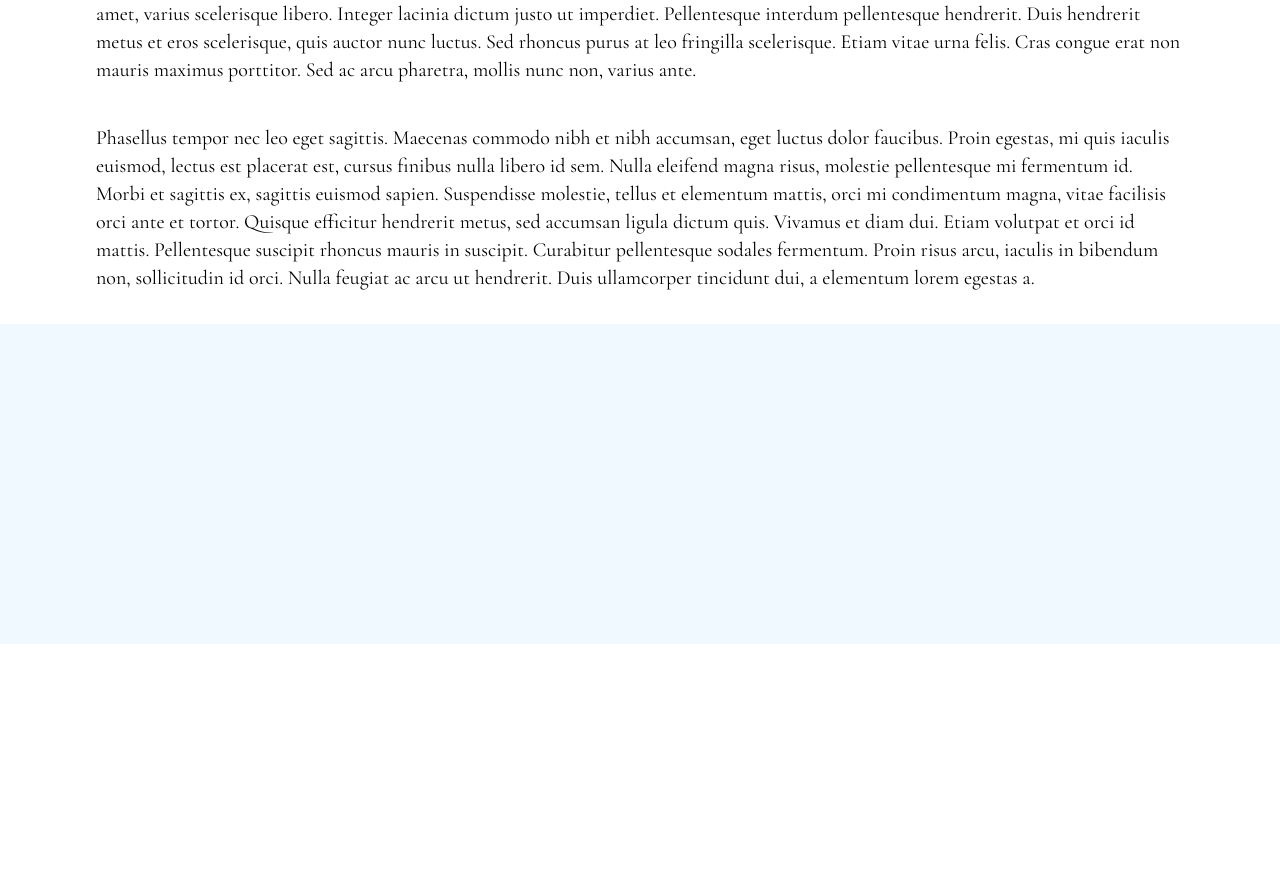
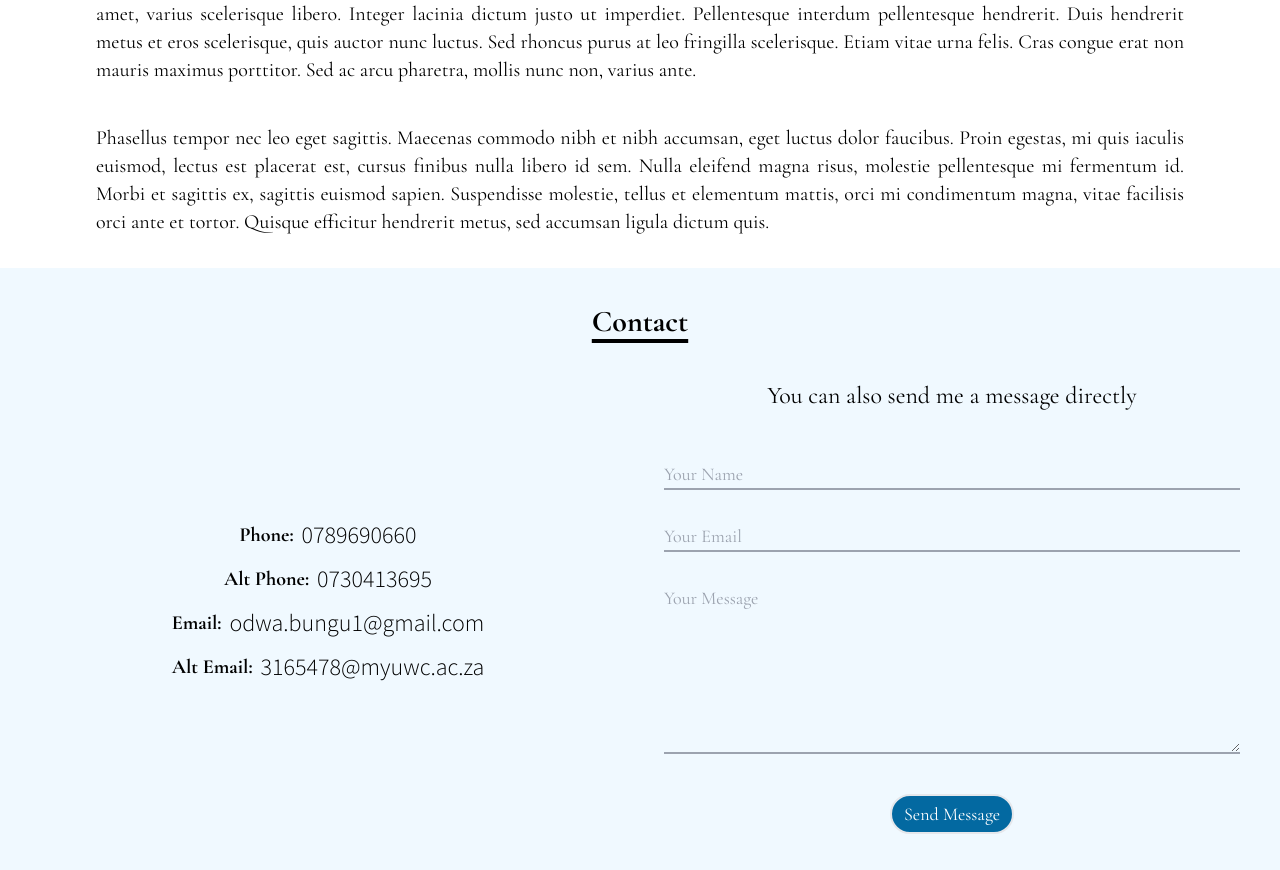
Before and after one commit to abu-git/odwabungu, a Next.js app: page / in a window 1280 px wide. Shown: the part 1366-2236 px from the top of the page. Before the commit the page ends 2010 px from the top, so only its background shows below. Built offline with nearby package versions, Linux system fonts and the light colour scheme.

Commit message:
contact ui progress

```diff
--- a/components/About.js
+++ b/components/About.js
@@ -3,15 +3,15 @@ import React from 'react'
 function About() {
   return (
     <div className='bg-white py-8'>
-        <h3 className='text-center text-3xl font-bold underline decoration-4 underline-offset-8 mb-5'>About</h3>
+        <h3 className='text-center text-2xl md:text-3xl font-bold underline decoration-4 underline-offset-8 mb-5'>About</h3>
 
-        <section className='px-24'>
-            <p className='text-xl'>
+        <section className='px-8 md:px-24 text-justify'>
+            <p className='text-lg md:text-xl'>
             Lorem ipsum dolor sit amet, consectetur adipiscing elit. Nam euismod pretium lectus, vel feugiat elit lacinia nec. Mauris diam massa, ornare vitae orci sit amet, convallis aliquam odio. Pellentesque quam turpis, sagittis vitae pellentesque sed, commodo a sem. Nam maximus elementum diam. Fusce nec scelerisque elit. Etiam gravida, nulla at pharetra aliquam, tellus augue porta nisi, in aliquam magna lectus non est. Phasellus aliquam lorem in purus luctus aliquam. Phasellus porta felis nec mattis accumsan. Etiam augue erat, interdum quis sapien sit amet, varius scelerisque libero. Integer lacinia dictum justo ut imperdiet. Pellentesque interdum pellentesque hendrerit. Duis hendrerit metus et eros scelerisque, quis auctor nunc luctus. Sed rhoncus purus at leo fringilla scelerisque. Etiam vitae urna felis. Cras congue erat non mauris maximus porttitor. Sed ac arcu pharetra, mollis nunc non, varius ante.
             </p>
 
-            <p className='text-xl mt-10'>
-            Phasellus tempor nec leo eget sagittis. Maecenas commodo nibh et nibh accumsan, eget luctus dolor faucibus. Proin egestas, mi quis iaculis euismod, lectus est placerat est, cursus finibus nulla libero id sem. Nulla eleifend magna risus, molestie pellentesque mi fermentum id. Morbi et sagittis ex, sagittis euismod sapien. Suspendisse molestie, tellus et elementum mattis, orci mi condimentum magna, vitae facilisis orci ante et tortor. Quisque efficitur hendrerit metus, sed accumsan ligula dictum quis. Vivamus et diam dui. Etiam volutpat et orci id mattis. Pellentesque suscipit rhoncus mauris in suscipit. Curabitur pellentesque sodales fermentum. Proin risus arcu, iaculis in bibendum non, sollicitudin id orci. Nulla feugiat ac arcu ut hendrerit. Duis ullamcorper tincidunt dui, a elementum lorem egestas a.
+            <p className='text-lg md:text-xl mt-10'>
+            Phasellus tempor nec leo eget sagittis. Maecenas commodo nibh et nibh accumsan, eget luctus dolor faucibus. Proin egestas, mi quis iaculis euismod, lectus est placerat est, cursus finibus nulla libero id sem. Nulla eleifend magna risus, molestie pellentesque mi fermentum id. Morbi et sagittis ex, sagittis euismod sapien. Suspendisse molestie, tellus et elementum mattis, orci mi condimentum magna, vitae facilisis orci ante et tortor. Quisque efficitur hendrerit metus, sed accumsan ligula dictum quis.
             </p>
         </section>
     </div>
--- a/components/Books.js
+++ b/components/Books.js
@@ -4,7 +4,7 @@ import Image from 'next/image'
 function Books() {
   return (
     <main className='bg-sky-50 py-10'>
-        <h3 className='text-center text-3xl font-bold underline decoration-4 underline-offset-8 mb-5'>Books</h3>
+        <h3 className='text-center text-2xl md:text-3xl font-bold underline decoration-4 underline-offset-8 mb-5'>Books</h3>
         <div className='py-9 grid grid-cols-1 md:grid-cols-3 gap-14 justify-items-center px-10'>
             {/* Book component */}
             <div className='bg-white w-[230px] shadow-md rounded-md flex justify-center items-start overflow-hidden'>
--- a/components/Contact.js
+++ b/components/Contact.js
@@ -2,8 +2,50 @@ import React from 'react'
 
 function Contact() {
   return (
-    <div className='bg-sky-50 py-9 h-80'>
+    <div className='bg-sky-50 py-9'>
+        <h3 className='text-center text-2xl md:text-3xl font-bold underline decoration-4 underline-offset-8 mb-7'>Contact</h3>
+        <div className='px-10 grid grid-cols-1 md:grid-cols-2 gap-12 justify-items-center content-center'>
+            <section className='flex flex-col justify-center items-center'>
+                <div className='flex justify-center items-center'>
+                    <h4 className='text-lg font-bold md:text-xl'>Phone:</h4>
+                    <h3 className='text-xl md:text-2xl font-light font-sans ml-2'>0789690660</h3>
+                </div>
+                <div className='flex justify-center items-center mt-3'>
+                    <h4 className='text-lg md:text-xl font-bold'>Alt Phone:</h4>
+                    <h3 className='text-xl md:text-2xl font-light font-sans ml-2'>0730413695</h3>
+                </div>
+                <div className='flex justify-center items-center mt-3'>
+                    <h4 className='text-lg md:text-xl font-bold'>Email:</h4>
+                    <h3 className='text-xl md:text-2xl font-light font-sans ml-2'>odwa.bungu1@gmail.com</h3>
+                </div>
+                <div className='flex justify-center items-center mt-3'>
+                    <h4 className='text-lg md:text-xl font-bold'>Alt Email:</h4>
+                    <h3 className='text-xl md:text-2xl font-light font-sans ml-2'>3165478@myuwc.ac.za</h3>
+                </div>
+            </section>
 
+
+            <div>
+                <h3 className='text-xl md:text-2xl mt-3 mb-12 text-center'>You can also send me a message directly</h3>
+                <div className='flex justify-center'>
+
+                    <form className='w-fit text-lg'>
+                        <input type='text' placeholder='Your Name' className='appearance-none bg-transparent border-b-2 border-gray-400 w-full focus:outline-none focus:border-gray-800 mb-8' />
+
+                        <input type='text' placeholder='Your Email' className='appearance-none bg-transparent border-b-2 border-gray-400 w-full focus:outline-none focus:border-gray-800 mb-8' />
+
+                        <textarea type='text' placeholder='Your Message' rows={6} className='appearance-none bg-transparent border-b-2 border-gray-400 w-full focus:outline-none focus:border-gray-800 mb-8' />
+
+                        <div className='flex justify-center'>
+                        <button className='text-white border-2 bg-sky-700 rounded-3xl py-1 px-3 mx-4 hover:bg-sky-900 hover:border-amber-400'>
+                            Send Message
+                        </button>
+                        </div>
+                    </form>
+                </div>
+            </div>
+
+        </div>
     </div>
   )
 }
--- a/styles/globals.css
+++ b/styles/globals.css
@@ -1,4 +1,5 @@
 @import url('https://fonts.googleapis.com/css2?family=Cormorant+Garamond:ital,wght@0,300;0,400;0,500;0,600;0,700;1,300;1,400;1,500;1,600;1,700&display=swap');
+@import url('https://fonts.googleapis.com/css2?family=Source+Sans+Pro:ital,wght@0,200;0,300;0,400;0,600;0,700;0,900;1,200;1,300;1,400;1,600;1,700;1,900&display=swap');
 
 @tailwind base;
 @tailwind components;
--- a/tailwind.config.js
+++ b/tailwind.config.js
@@ -11,7 +11,8 @@ module.exports = {
   theme: {
     extend: {
       fontFamily: {
-        body: ['Cormorant Garamond', 'serif']
+        body: ['Cormorant Garamond', 'serif'],
+        sans: ['Source Sans Pro', 'sans-serif']
       }
     },
   },
```
